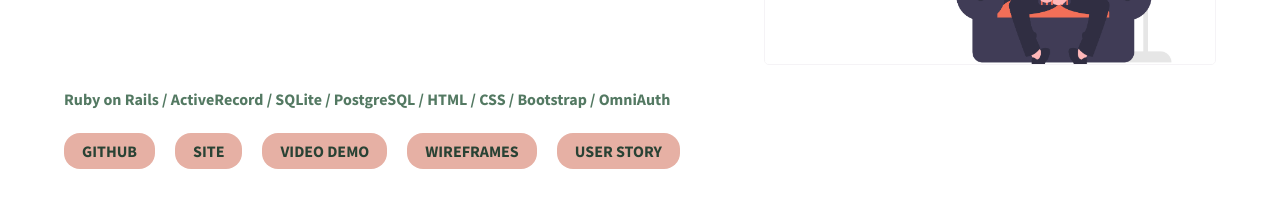
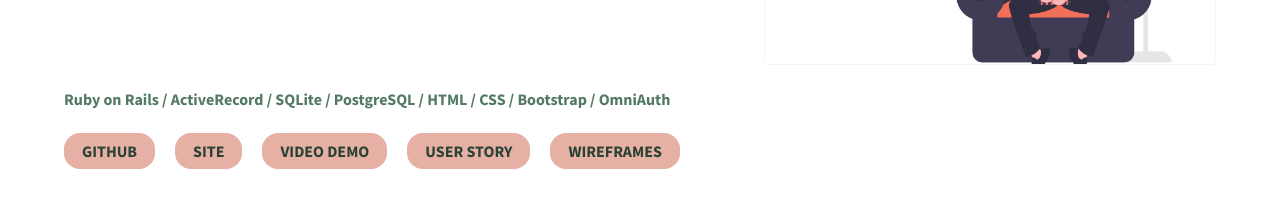
Before and after one commit to kim-jenny5/my-portfolio-site, a React (Create React App) app: page / in a window 1280 px wide. Shown: the part 2920-3143 px from the top of the page. Built offline with nearby package versions, Linux system fonts and the light colour scheme.

Commit message:
made changes with user scenario link with pilim project

```diff
--- a/src/Components/06-Projects/EachProject.js
+++ b/src/Components/06-Projects/EachProject.js
@@ -11,7 +11,7 @@ export default function EachProject(props) {
 		videoDemo,
 		img,
 		wireframes,
-		userStory
+		userScenarios
 	} = props.project;
 
 	const number = props.number;
@@ -50,14 +50,14 @@ export default function EachProject(props) {
 					<a href={videoDemo} target="_blank" rel="noreferrer" s>
 						VIDEO DEMO
 					</a>
+					{userScenarios ? (
+						<a href={userScenarios} target="_blank" rel="noreferrer">
+							USER STORY
+						</a>
+					) : null}
 					{wireframes ? (
 						<a href={wireframes} target="_blank" rel="noreferrer">
 							WIREFRAMES
-						</a>
-					) : null}
-					{userStory ? (
-						<a href={userStory} target="_blank" rel="noreferrer">
-							USER STORY
 						</a>
 					) : null}
 				</div>
--- a/src/Components/06-Projects/Projects.js
+++ b/src/Components/06-Projects/Projects.js
@@ -3,7 +3,6 @@ import daily_journal from "../../media/screenshots/01_my_daily_journal.png";
 import pilim from "../../media/screenshots/02_pilim.png";
 import tableau_dambiance from "../../media/screenshots/03_tableau_dambiance.png";
 import my_travelogue from "../../media/screenshots/04_my_travelogue.png";
-import userstory from "../../media/userstory.jpeg";
 import { ProjectsCont } from "./style";
 import EachProject from "./EachProject";
 
@@ -49,7 +48,8 @@ const projects = [
 		img: pilim,
 		wireframes:
 			"https://www.figma.com/file/UuK0hykqZh11Na2UjSM42o/pilim?node-id=0%3A1",
-		userStory: userstory
+		userScenarios:
+			"https://jennyjellybeans.notion.site/User-Scenarios-0972e7c5221a425d91e517d0396e5608"
 	},
 	{
 		name: "My Daily Journal",
```
Also changed, not shown: src/media/userstory.jpeg (deleted).
